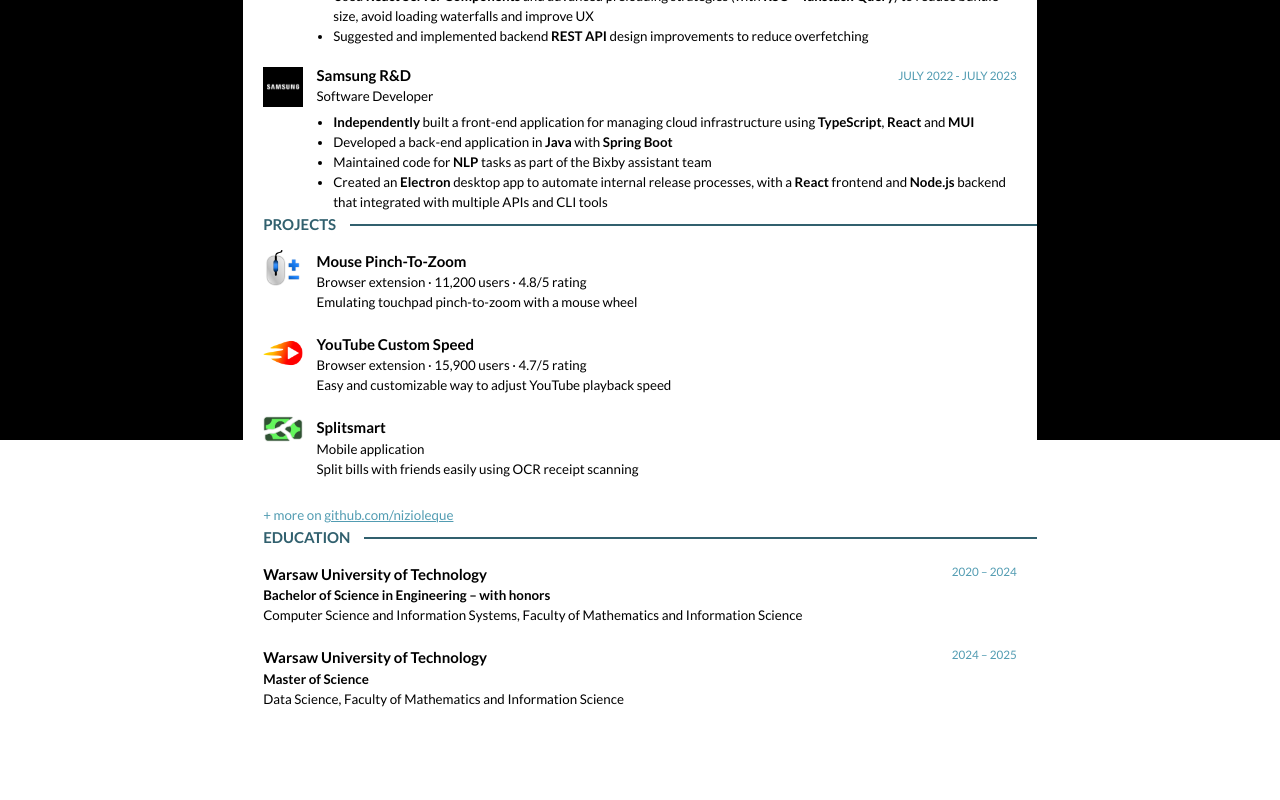
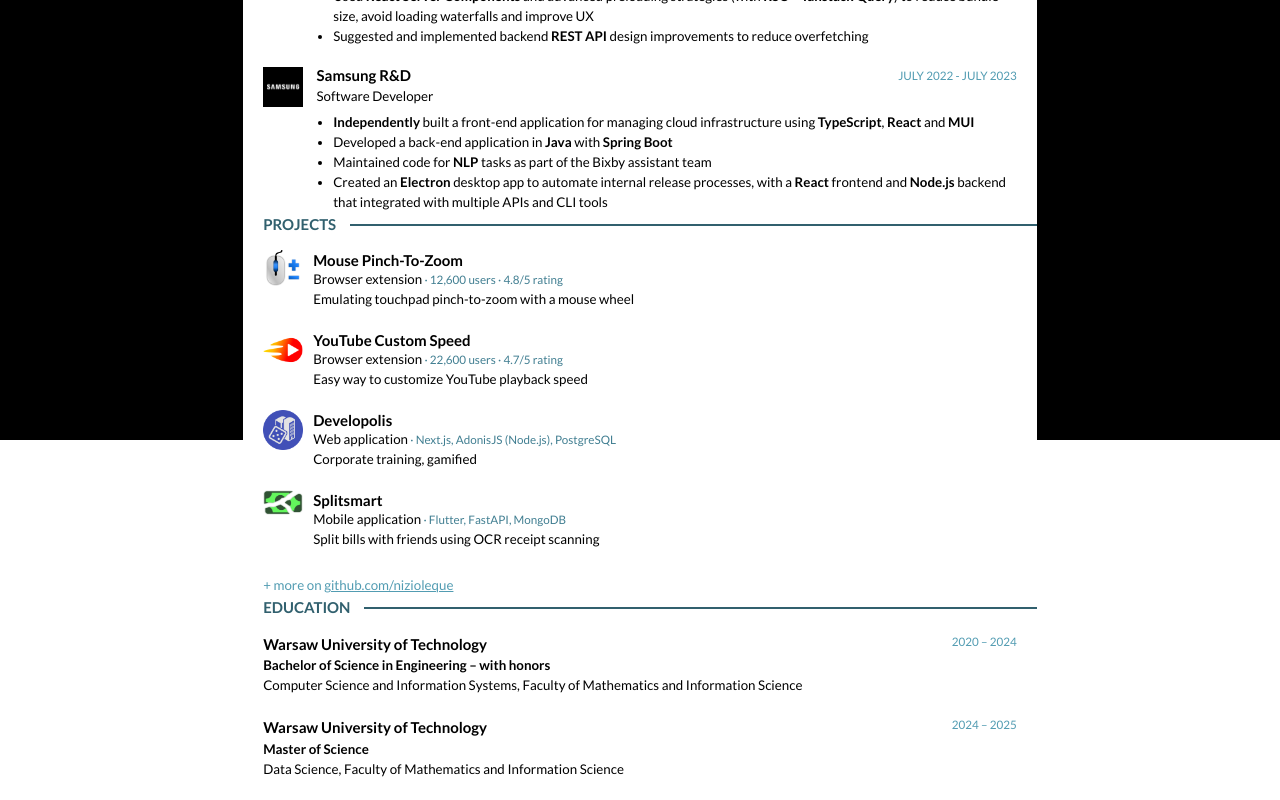
Before and after one commit to nizioleque/portfolio, a Next.js app: page /cv-v2 in a window 1280 px wide. Shown: the part 683-1483 px from the top of the page. Before the commit the page ends 1413 px from the top, so only its background shows below. Built offline with nearby package versions, Linux system fonts and the light colour scheme.

Commit message:
Update projects

```diff
--- a/src/components/cv/MainContent.tsx
+++ b/src/components/cv/MainContent.tsx
@@ -1,4 +1,5 @@
 import cognityLogo from "@/assets/cv/cognity.webp";
+import developolisLogo from "@/assets/cv/developolis.png";
 import herohuntLogo from "@/assets/cv/herohunt.png";
 import miniLogo from "@/assets/cv/mini.png";
 import omegaLogo from "@/assets/cv/omega.jpg";
@@ -138,7 +139,7 @@ function MainContent() {
         <Project
           title="Mouse Pinch-To-Zoom"
           type="Browser extension"
-          users={11200}
+          users={12600}
           rating={4.8}
           description="Emulating touchpad pinch-to-zoom with a mouse wheel"
           logo={mousePinchLogo}
@@ -147,18 +148,25 @@ function MainContent() {
         <Project
           title="YouTube Custom Speed"
           type="Browser extension"
-          users={15900}
+          users={22600}
           rating={4.7}
-          description="Easy and customizable way to adjust YouTube playback speed"
+          description="Easy way to customize YouTube playback speed"
           logo={youtubeSpeedLogo}
           href="https://github.com/nizioleque/youtube-custom-speed"
         />
         <Project
+          title="Developolis"
+          type="Web application"
+          description="Corporate training, gamified"
+          logo={developolisLogo}
+          techStack={["Next.js", "AdonisJS (Node.js)", "PostgreSQL"]}
+        />
+        <Project
           title="Splitsmart"
           type="Mobile application"
-          description="Split bills with friends easily using OCR receipt scanning"
+          description="Split bills with friends using OCR receipt scanning"
           logo={splitsmartLogo}
-          href="https://github.com/nizioleque/splitsmart"
+          techStack={["Flutter", "FastAPI", "MongoDB"]}
         />
         <div className="text-cv-500 mt-2">
           + more on{" "}
--- a/src/components/cv/Project.tsx
+++ b/src/components/cv/Project.tsx
@@ -6,8 +6,9 @@ interface ProjectProps {
   users?: number;
   rating?: number;
   description: string;
-  href: string;
+  href?: string;
   logo: StaticImageData;
+  techStack?: string[];
 }
 
 function Project({
@@ -18,10 +19,11 @@ function Project({
   description,
   href,
   logo,
+  techStack,
 }: ProjectProps) {
   return (
     <a href={href} target="_blank" rel="noopener noreferrer" className="block">
-      <div className="flex items-start gap-4">
+      <div className="flex items-start gap-3">
         <Image
           src={logo}
           alt={title}
@@ -31,10 +33,16 @@ function Project({
           unoptimized
         />
         <div className="flex flex-col">
-          <h3 className="text-lg font-bold">{title}</h3>
+          <h3 className="text-lg/6 font-bold">{title}</h3>
           <div className="">
             {type}
-
+            <span className="text-cv-600 text-sm">
+              {techStack && (
+                <>
+                  {" · "}
+                  {techStack.join(", ")}
+                </>
+              )}
               {users && (
                 <>
                   {" · "}
@@ -47,6 +55,7 @@ function Project({
                   {rating}/5 rating
                 </>
               )}
+            </span>
           </div>
           <p className="">{description}</p>
         </div>
```
Also changed, not shown: src/assets/cv/developolis.png (added). Lines whose indentation alone changed are shown as unchanged.
